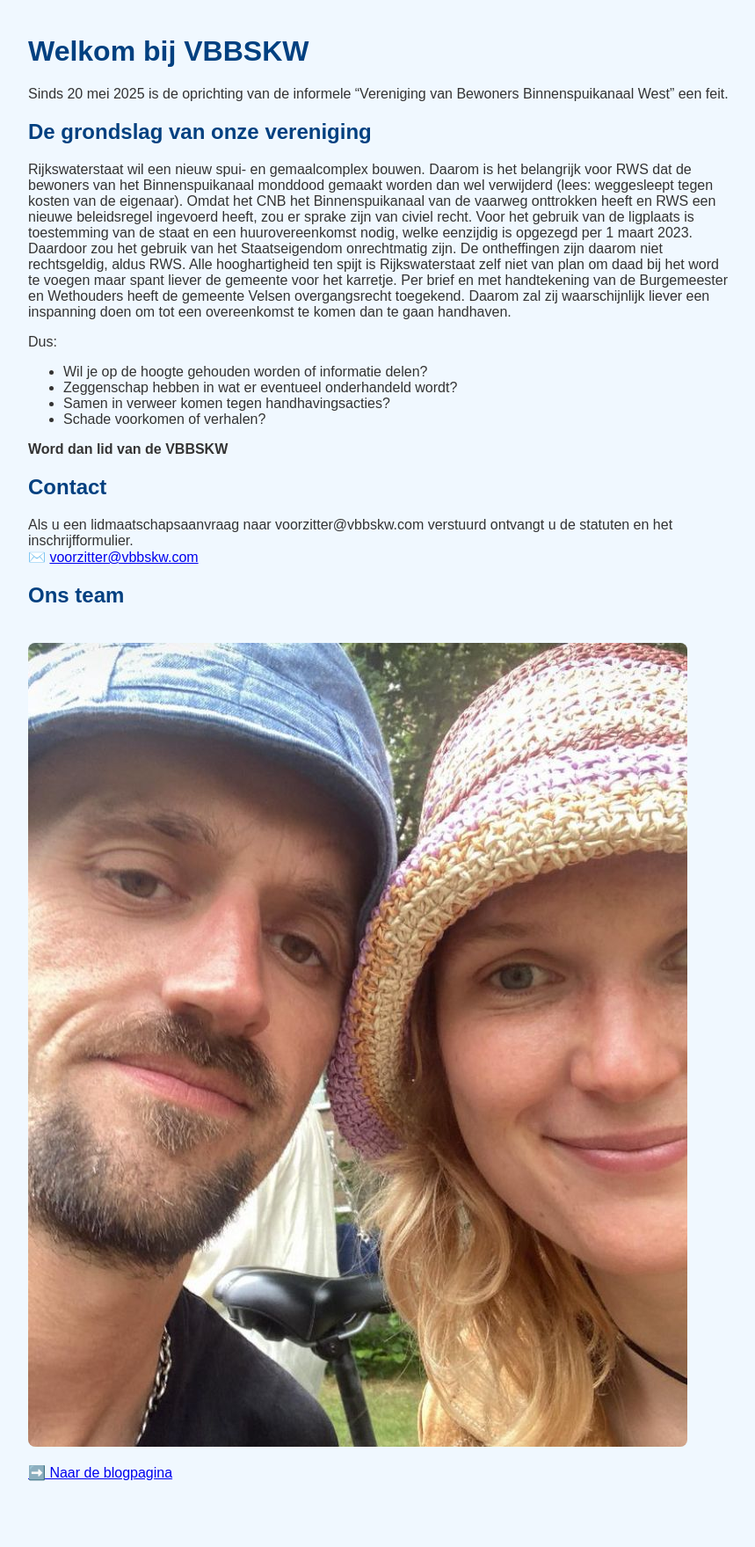
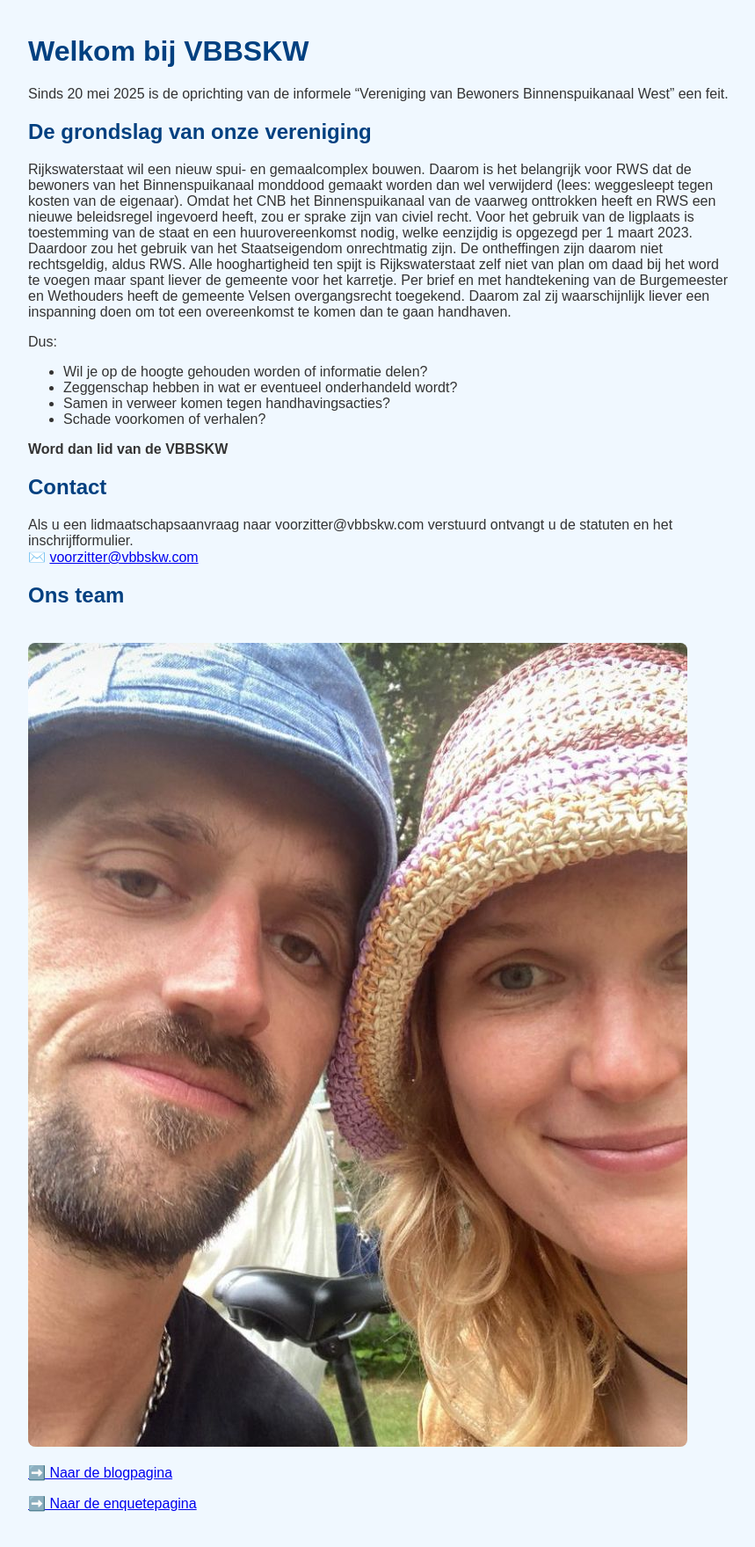
Before and after one commit to Klikblitser/VBBSKW, a Jekyll site: the page index.html, which Jekyll copies as it is, in a window 1280 px wide. Shown: the whole page at 88% size, without its empty margins (208-1067 px from the left). Built offline with Jekyll 4.4.1, drawn with Linux system fonts in a browser that asks for light colours; before the commit the page ends 1724 px from its top, so only the background shows below that.

Commit message:
nieuwe pagina

```diff
--- a/index.html
+++ b/index.html
@@ -61,5 +61,6 @@ Als u een lidmaatschapsaanvraag naar voorzitter@vbbskw.com verstuurd ontvangt u
   <img src="Afbeelding van WhatsApp op 2024-06-27 om 20.48.03_733f422a.jpg" alt="Team VBBSKW">
 
   <p><a href="blog.html">➡️ Naar de blogpagina</a></p>
+  <p><a href="enquete.html">➡️ Naar de enquetepagina</a></p>
 </body>
 </html>
```
